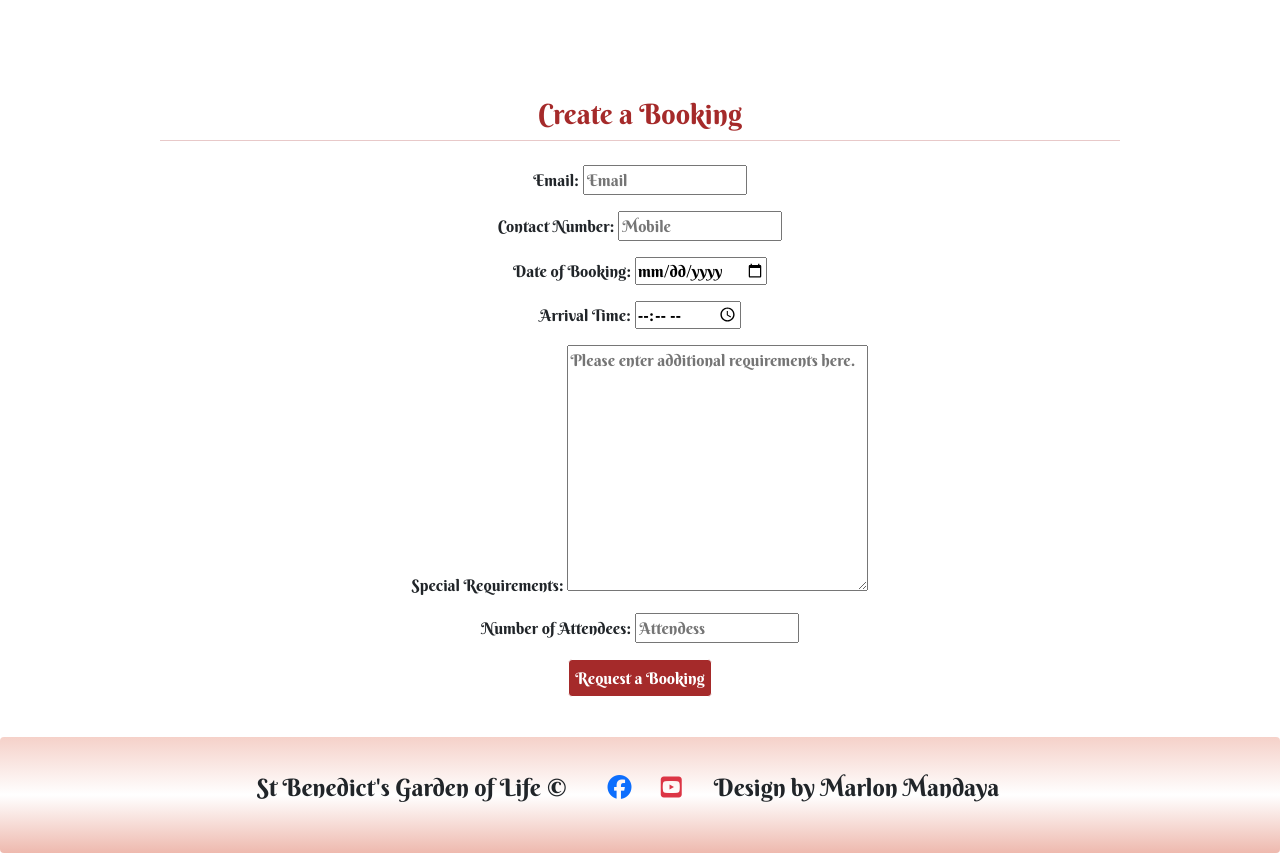
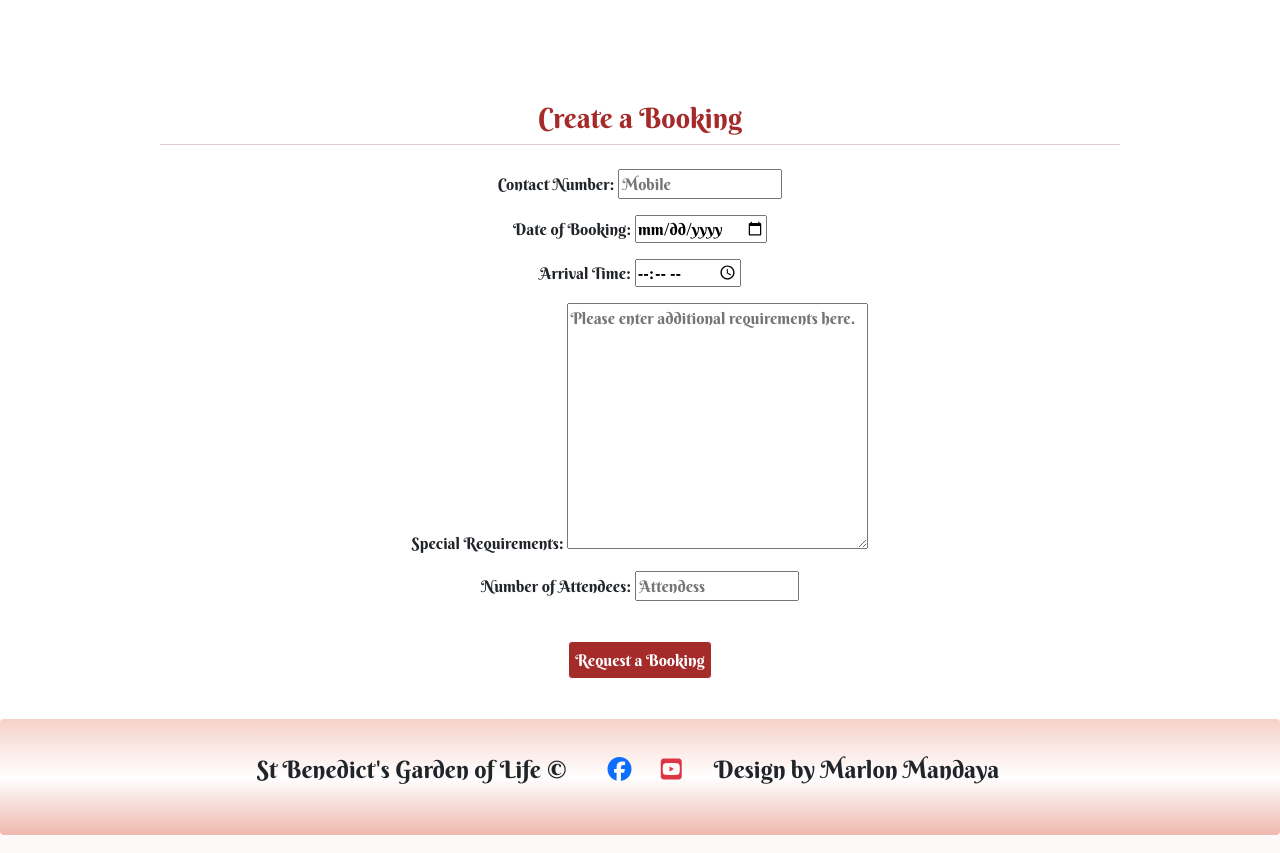
Before and after one commit to Markpm-code/st_benedict_shrine, a Django app: page /makebooking in a window 1280 px wide. Shown: the part 102-955 px from the top of the page. Run offline with Django 3.2, Linux system fonts and the light colour scheme; the visitor is signed in with stand-in values (Sample User, id 1); some libraries are stand-ins or nearby versions.

Commit message:
Update account settings and booking.html margins

```diff
--- a/booking_data/forms.py
+++ b/booking_data/forms.py
@@ -8,14 +8,6 @@ class Booking_dataForm(forms.ModelForm):
     """
     this is a test for booking form
     """
-
-    email = forms.CharField(
-        label='Email',
-        required=True,
-        widget=forms.TextInput(attrs={'placeholder': 'Email'}),
-    )
-
-
     mobile = forms.CharField(
         label='Contact Number',
         required=True,
@@ -60,7 +52,7 @@ class Booking_dataForm(forms.ModelForm):
         model = Booking_data
 
         fields = (
-            'email','mobile', 'date', 'time', 'notes', 'attendees',
+            'mobile', 'date', 'time', 'notes', 'attendees',
         )
 
         widgets = {
--- a/templates/account/signup.html
+++ b/templates/account/signup.html
@@ -9,14 +9,14 @@
   <div class="signup">
     <p class="fs-5 text-color fst-italic">{% blocktrans %}Please sign up at <span class="fs-2">St.
       Benedict's</span>{% endblocktrans %}</p>
-    <hr class=" w-75 mx-auto mt-2 text-color">
-    <h2 class="fs-2 text-color fw-bold mt-1">{% trans "Sign up form" %}</h2>
+    <hr class=" w-75 mx-auto mt-4 text-color">
+    <h2 class="fs-2 text-color fw-bold mt-5">{% trans "Sign up form" %}</h2>
   </d>
 
     <p class="mt-4">{% blocktrans %}Already have an account? Then please <a
         href="{{ login_url }}">Login.</a>{% endblocktrans %}</p>
 
-    <form class="signup" id="signup_form" method="post" action="{% url 'account_signup' %}">
+    <form class="signup mt-4" id="signup_form" method="post" action="{% url 'account_signup' %}">
       {% csrf_token %}
       {{ form.as_p }}
       {% if redirect_field_value %}
--- a/templates/base.html
+++ b/templates/base.html
@@ -80,7 +80,7 @@
     {% endblock %}
   </main>
 
-  <footer class="container-fluid p-2 rounded " id="footer-bg">
+  <footer class="container-fluid p-2 rounded bottom" id="footer-bg">
     <div class=" m-4 d-flex justify-content-center fs-6 fs-5 fs-4">
       <div>
         <p>St Benedict's Garden of Life ©</p>
--- a/templates/booking.html
+++ b/templates/booking.html
@@ -6,9 +6,9 @@
 
 {% load crispy_forms_tags  %}
 
-<div class=" mb-3 " style="margin-top:200px;">
-    <div class=" row">
-        <div class="col-lg-12 text-center">
+<div class=" mb-3 " style="margin-top:180px;">
+    <div class=" row ">
+        <div class="col-lg-12 text-center mt-4">
             <h3 class="page-heading text-color">Create a Booking</h3>
             <hr class=" w-75 mx-auto mt-2 text-color mb-4">
             <!-- Container for the error message if a double booking is made. -->
@@ -17,7 +17,7 @@
                 <form method="POST" action="{% url 'booking' %}" class=" mb-4 ">
                     {{ booking_form.as_p}}
                     {% csrf_token %}
-                    <button type="submit" class="rounded border border-white" id="request-bg" value="Post">Request a
+                    <button type="submit" class="rounded border border-white mt-4" id="request-bg" value="Post">Request a
                         Booking</button>
                 </form>
         </div>
```
Also changed, not shown: st_benedict_shrine/settings.py (+7 -0 lines).
